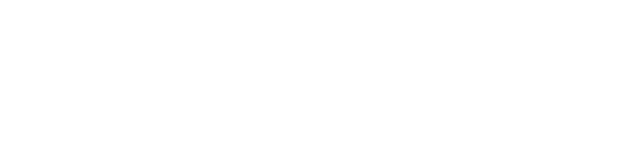
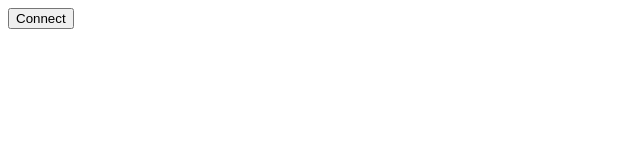
Before and after one commit to eriktuantran/html-fund-me, a plain HTML site: page index.html in a window 1280 px wide. Shown: the whole page, without its empty margins (0-640 px from the left). Drawn offline with Linux system fonts and the light colour scheme.

Commit message:
connect Metamask

```diff
--- a/index.html
+++ b/index.html
@@ -1,12 +1,21 @@
 <!DOCTYPE html>
 <html lang="en">
-<head>
-    <meta charset="UTF-8">
-    <meta http-equiv="X-UA-Compatible" content="IE=edge">
-    <meta name="viewport" content="width=device-width, initial-scale=1.0">
-    <title>Document</title>
-</head>
-<body>
+  <head>
+    <title>Fund me app</title>
+  </head>
+  <body>
+    <script>
+      async function connect() {
+        if (typeof window.ethereum !== "undefined") {
+          await window.ethereum.request({ method: "eth_requestAccounts" });
+          document.getElementById("connectButton").innerHTML = "Connected";
+          console.log("Metamask is connected");
+        } else {
+          console.log("Please install  MetaMask!");
+        }
+      }
+    </script>
 
-</body>
+    <button id="connectButton" onclick="connect()">Connect</button>
+  </body>
 </html>
```
